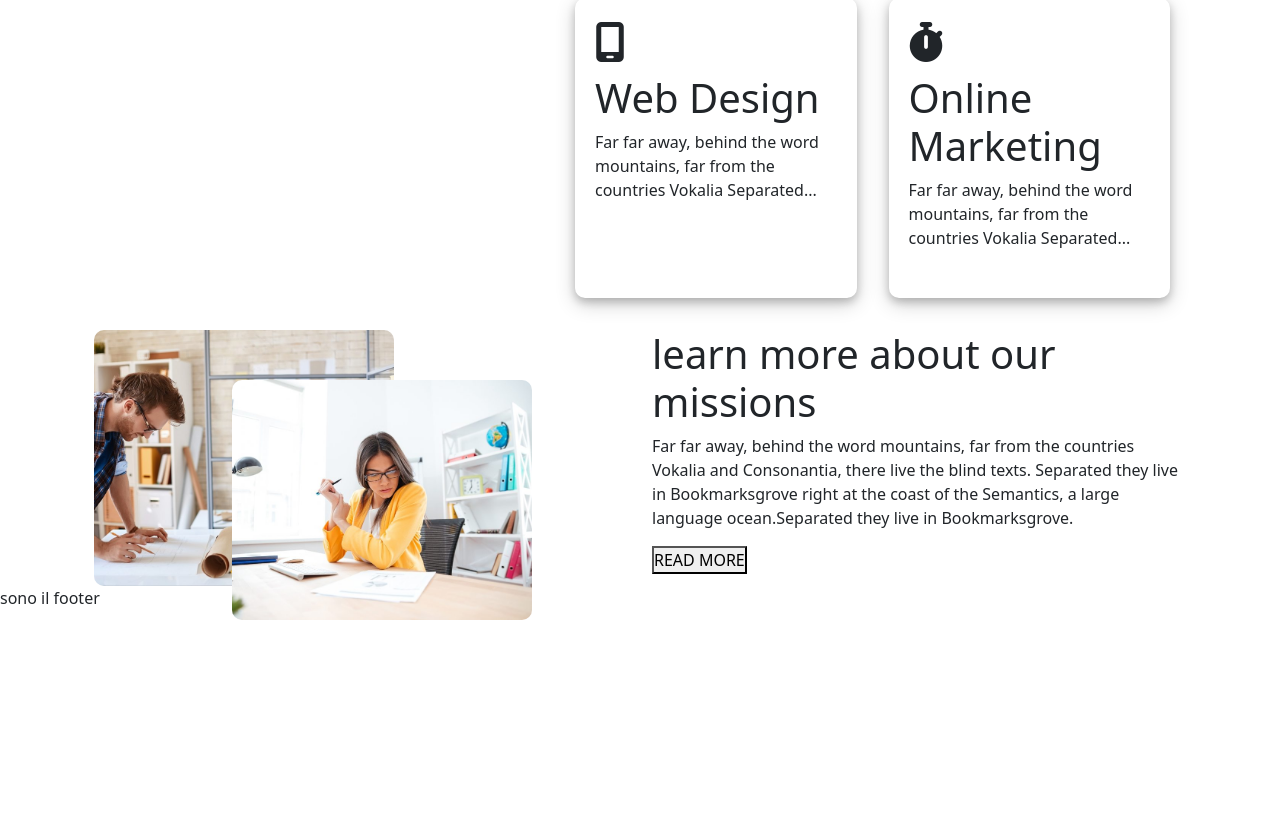
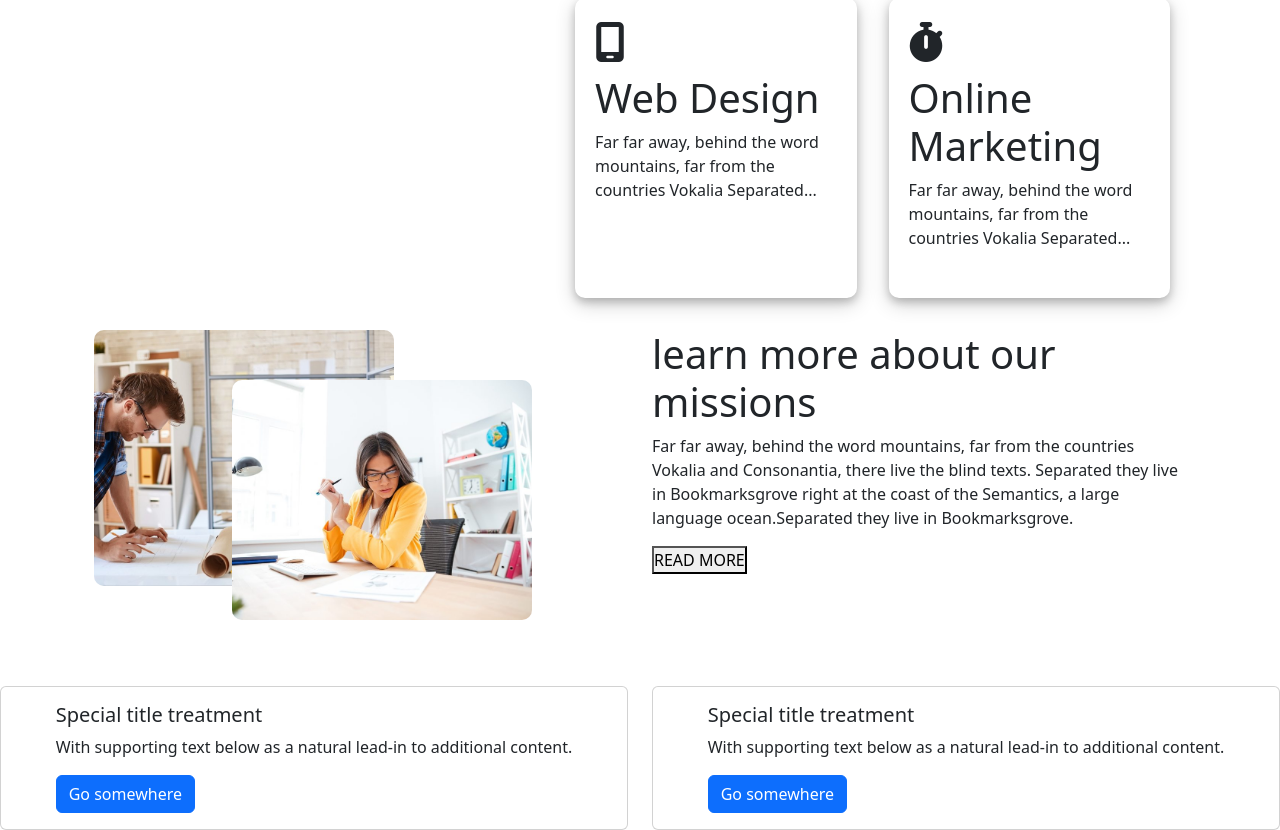
Before and after one commit to eugeniomalavasi/proj-html-vuejs, a Vue app: page / in a window 1280 px wide. Shown: the part 1566-2396 px from the top of the page. Before the commit the page ends 2186 px from the top, so only its background shows below. Built offline with nearby package versions, Linux system fonts and the light colour scheme.

Commit message:
add: map in contacts, add list in store.js

```diff
--- a/src/components/AppCardContact.vue
+++ b/src/components/AppCardContact.vue
@@ -1,29 +1,9 @@
 <script>
+import { store } from '../store';
 export default {
     data() {
         return {
-            cardContact: [
-                {
-                    name: "ADDRESS",
-                    text: "123 Ave, Lorem City, site Country, The World",
-                    icon: "fa-solid fa-location-dot",
-
-                },
-                {
-                    name: "PHONE",
-                    text: "(001) 123456789 - 234567891",
-                    mail: "info@phloxbusiness.com",
-                    icon:"fa-solid fa-mobile-screen",
-
-                },
-                {
-                    name: "WORK HOUSE",
-                    text: "Monday - Friday       09.00 - 23.00",
-                    gg: "Sunday         09.00 - 16.00",
-                    icon:"fa-regular fa-clock"
-
-                },
-            ]
+           store,
         }
     }
 
@@ -31,8 +11,8 @@ export default {
 </script>
 
 <template>
-  <div class="row d-flex align-items-stretch mt-5 mr-0">
-  <div class="col-md-4 mb-4 p-5" v-for="index in cardContact" :key="index.id">
+  <div class="row d-flex align-items-stretch mt-5 mr-0 pos">
+  <div class="col-md-4 mb-4 p-5" v-for="index in store.cardContact" :key="index.id">
     <div class="card h-100 d-flex flex-column p-2">
       <div class="card-body flex-grow-1 ">
         <div class="row">
@@ -56,7 +36,11 @@ export default {
 
 <style lang="scss" scoped>
 
-
+.pos{
+position: relative;
+   top: -200px;
+    bottom: 0;
+}
 
     i{
       font-size: 80px;
--- a/src/components/AppFooter.vue
+++ b/src/components/AppFooter.vue
@@ -1,15 +1,53 @@
 <script>
+import AppButton from './AppButton.vue';
+
+
+
 export default {
+    component:{
+        AppButton,
+    },
+    data() {
+        return{
+
+        }
+    }
 
 }
 </script>
 
 <template>
-    <div>
-        sono il footer
+    <footer>
+        <div>
+        <div class="row">
+  <div class="col-sm-6 mb-3 mb-sm-0">
+    <div class="card">
+      <div class="card-body">
+        <h5 class="card-title">Special title treatment</h5>
+        <p class="card-text">With supporting text below as a natural lead-in to additional content.</p>
+        <a href="#" class="btn btn-primary">Go somewhere</a>
+      </div>
     </div>
+  </div>
+  <div class="col-sm-6">
+    <div class="card">
+      <div class="card-body">
+        <h5 class="card-title">Special title treatment</h5>
+        <p class="card-text">With supporting text below as a natural lead-in to additional content.</p>
+        <a href="#" class="btn btn-primary">Go somewhere</a>
+      </div>
+    </div>
+  </div>
+</div>
+    </div>
+    </footer>
+
 </template>
 
 <style lang="scss" scoped>
 
+footer{
+    padding-top: 100px;
+}
+
 </style>
--- a/src/main.js
+++ b/src/main.js
@@ -3,4 +3,6 @@ import './style/general.scss';
 import App from './App.vue';
 import { router } from './router';
 
+
+
 createApp(App).use(router).mount('#app')
--- a/src/pages/Contacts.vue
+++ b/src/pages/Contacts.vue
@@ -1,18 +1,27 @@
 <script>
 import AppCardContact from "../components/AppCardContact.vue";
 import AppButton from "../components/AppButton.vue";
+import { store } from '../store';
 
 export default {
   components: {
     AppCardContact,
     AppButton,
   },
+  data() {
+    return {
+      store,
+    }
+  }
 };
 </script>
 
 <template>
   <div class="title-contact">
     <h1>Contact Page</h1>
+  </div>
+  <div class="maps mt-5">
+    <iframe src="https://www.google.com/maps/embed?pb=!1m10!1m8!1m3!1d463149.1254326645!2d-97.165819!3d32.518685!3m2!1i1024!2i768!4f13.1!5e1!3m2!1sit!2sit!4v1715687217406!5m2!1sit!2sit" width="1500" height="650" style="border:0;" allowfullscreen="" loading="lazy" referrerpolicy="no-referrer-when-downgrade"></iframe>
   </div>
   <!-- container dard -->
   <div class="container">
@@ -128,6 +137,7 @@ h5 {
 .form-control {
   border: none;
   border-bottom: 1px solid black;
+  border-radius: 0;
 }
 
 .button {
--- a/src/store.js
+++ b/src/store.js
@@ -83,5 +83,56 @@ export const store = reactive({
             title: "Online Marketing",
             text: "Far far away, behind the word mountains, far from the countries Vokalia Separated..."
         },
+    ],
+
+    listFooter: [
+        {
+            title:"Careers",
+
+        },
+        {
+            title:"News",
+
+        },
+        {
+            title:"Terms of use",
+
+        },
+        {
+            title:"Privacy Projects",
+
+        },
+        {
+            title:"About",
+
+        },
+        {
+            title:"Contact",
+
+        },
+
+
+    ],
+    cardContact: [
+        {
+            name: "ADDRESS",
+            text: "123 Ave, Lorem City, site Country, The World",
+            icon: "fa-solid fa-location-dot",
+
+        },
+        {
+            name: "PHONE",
+            text: "(001) 123456789 - 234567891",
+            mail: "info@phloxbusiness.com",
+            icon:"fa-solid fa-mobile-screen",
+
+        },
+        {
+            name: "WORK HOUSE",
+            text: "Monday - Friday       09.00 - 23.00",
+            gg: "Sunday         09.00 - 16.00",
+            icon:"fa-regular fa-clock"
+
+        },
     ]
 });
--- a/src/style/general.scss
+++ b/src/style/general.scss
@@ -1,5 +1,6 @@
 @import"@fortawesome/fontawesome-free/css/all.min.css";
 @import"bootstrap/scss/bootstrap";
+
 
 *{
     margin: 0 auto;
```
